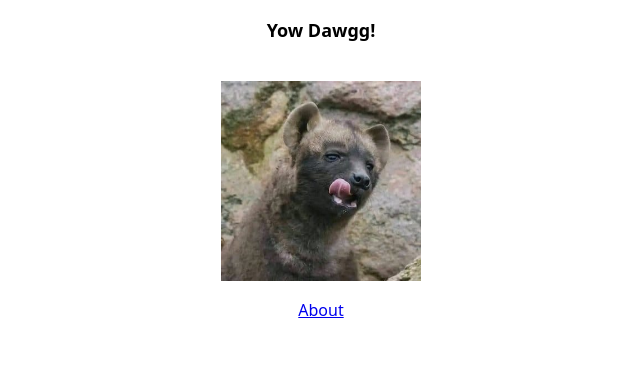
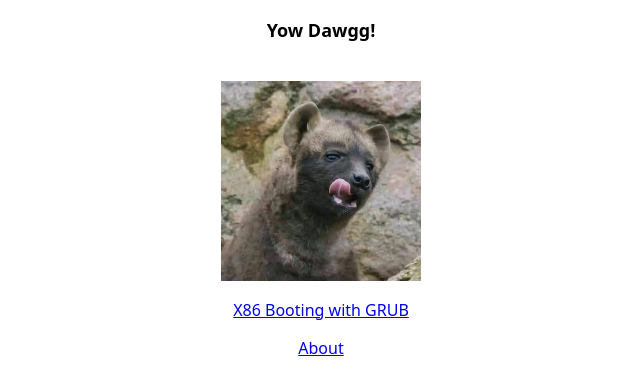
Before and after one commit to murymi/murymi.github.io, a plain HTML site: page index.html in a window 1280 px wide. Shown: the whole page, without its empty margins (319-959 px from the left). Drawn offline with Linux system fonts and the light colour scheme.

Commit message:
new post

```diff
--- a/blog.css
+++ b/blog.css
@@ -43,6 +43,14 @@ img {
     align-items: center;
 }
 
+.posts {
+    display: flex;
+    flex-direction: column;
+    justify-content: center;
+    align-items: center;
+    margin: 20px;
+}
+
 .dp {
     display: flex;
     flex-direction: row;
--- a/index.html
+++ b/index.html
@@ -14,6 +14,10 @@
         <img src="https://murymi.github.io/dog.jpeg" alt="head">
     </div>
 
+    <div class="posts">
+        <a href="https://github.com/murymi/murymi.github.io/X86_boot.md">X86 Booting with GRUB</a>
+    </div>
+
     <div class="links">
         <a href="https://murymi.github.io/about.html">About</a>
     </div>
```
Also changed, not shown: qemu.png (added), 1 other file.
